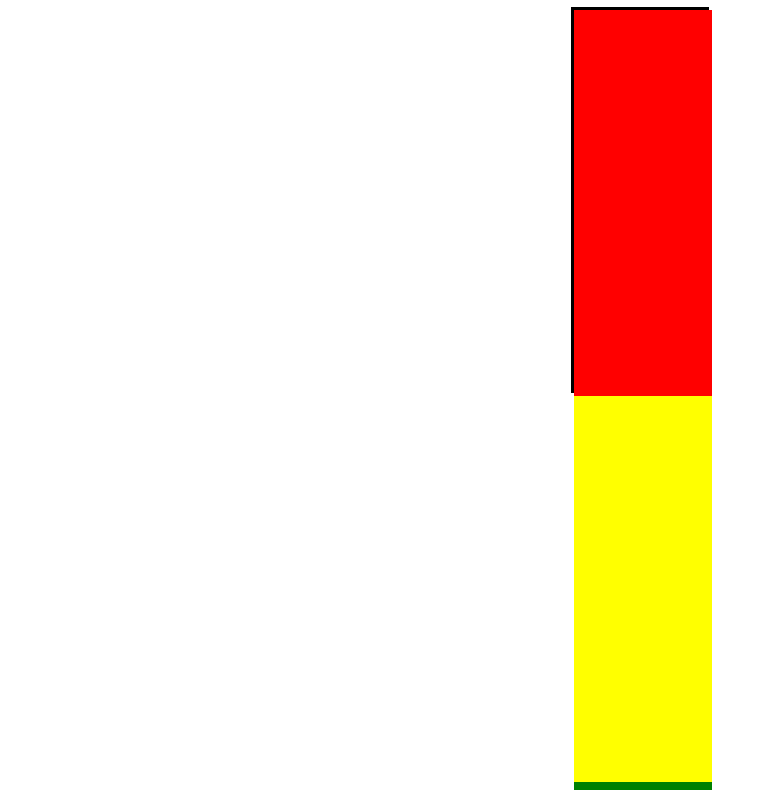
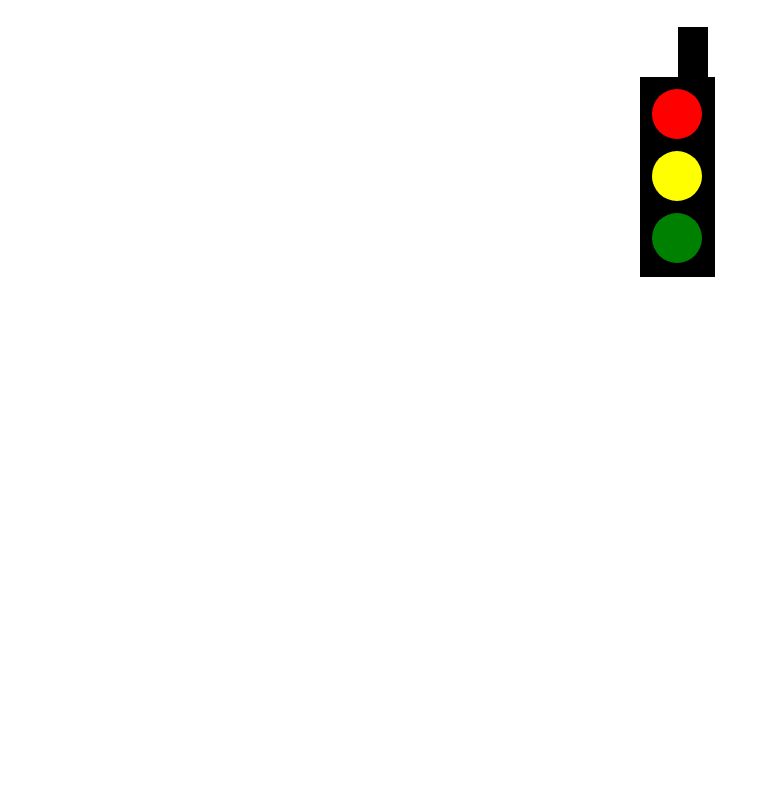
Before and after one commit to carissamorrow/day3, a plain HTML site: page index.html in a window 1280 px wide. Shown: the part 73-863 px from the top of the page, without its empty margins (0-770 px from the left). After the commit the page ends 800 px from the top, so only its background shows below. Drawn offline with Linux system fonts and the light colour scheme.

Commit message:
donechanges

```diff
--- a/index.html
+++ b/index.html
@@ -6,15 +6,17 @@
   <meta name="viewport" content="width=device-width, initial-scale=1.0">
   <meta http-equiv="X-UA-Compatible" content="ie=edge">
   <link rel="stylesheet" href="styles.css">
-  <title>Carissa Morrow</title>
+  <title>Traffic Light</title>
 </head>
 
 <body>
-  <h1>Traffic Light</h1>
-  <div class="container">
-    <div class="light" id="red"></div>
-    <div class="light" id="yellow"></div>
-    <div class="light" id="green"></div>
+  <div class="stoplight">
+    <div class="pole"></div>
+    <div class="base">
+      <div class="light red"></div>
+      <div class="light yellow"></div>
+      <div class="light green"></div>
+    </div>
   </div>
 
 </body>
--- a/styles.css
+++ b/styles.css
@@ -1,26 +1,50 @@
-.container {
-  background: #000;
-  width: 132px;
-  height: 380px;
-  margin-left: auto;
-  margin-right: auto;
-  padding: 3px;
-}
-.light {
-  background: #000;
-  width: 132px;
-  height: 380px;
-  margin-left: auto;
-  margin-right: auto;
-  padding: 3px;
+.light{
+  width: 50px;
+  height: 50px;
+  border-radius:50%;
+  margin: 12px;
+  transition: all .25s linear;
 }
 
-#red {
-  background-color: red;
+.light.hover{
+  box-shadow: 1px 1px 1px grey;
 }
-#yellow {
-    background-color:yellow;
-  }
-#green {
-    background-color:green;
+
+.pole{
+  height: 50px;
+  width: 30px;
+  background-color: black;
+  position: absolute;
+  top: 100px;
+  left: 53%;
 }
+.base{
+  display: inline-block;
+  position: absolute;
+  top: 150px;
+  left: 50%;
+  height: 200px;
+  width: 75px;
+  background: black;
+}
+.red{
+  background-color:red;
+}
+.red:hover{
+  background-color:darkred;
+  cursor:pointer;
+}
+.green{
+  background-color:green;
+}
+.green:hover{
+  background-color:darkgreen;
+}
+
+.yellow{
+  background-color:yellow;
+}
+
+.yellow:hover{
+  background-color:darkgrey;
+}
```
